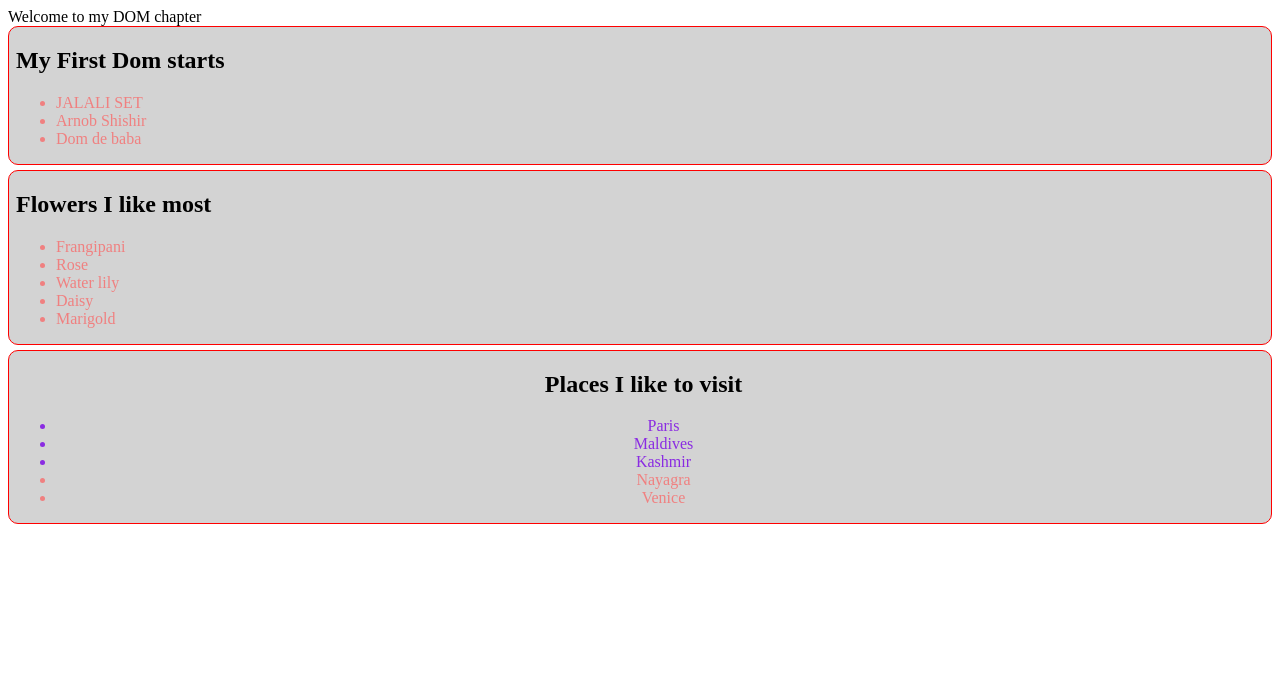
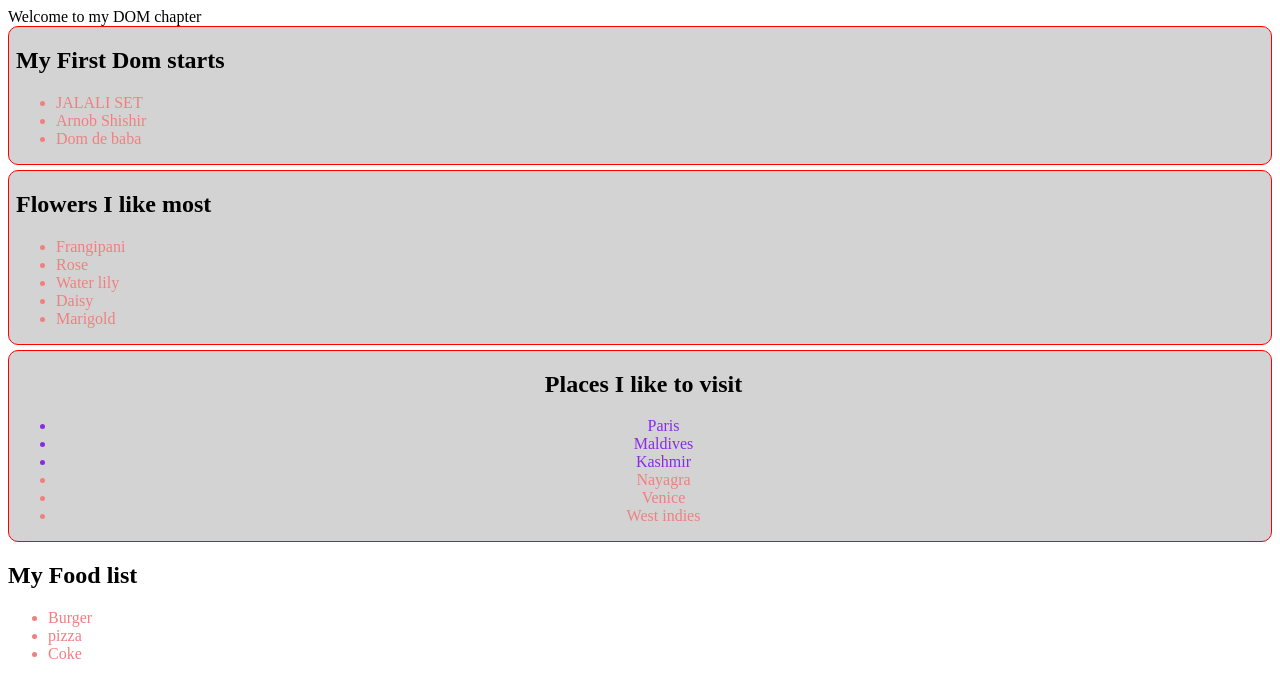
Before and after one commit to arnobshishir/DOM-intro, a plain HTML site: page index.html in a window 1280 px wide. Drawn offline with Linux system fonts and the light colour scheme.

Commit message:
appendChild uses

```diff
--- a/index.html
+++ b/index.html
@@ -14,7 +14,7 @@
 </head>
 <body>
     <header>Welcome to my DOM chapter</header>
-    <main>
+    <main id="main-container">
         <section>
             <h1>My First Dom starts</h1>
             <ul>
@@ -38,7 +38,7 @@
         </section>
         <section id="places-container">
             <h1 id="places">Places I like to visit</h1>
-            <ul>
+            <ul id="places-list">
                 <li class="important-places">Paris</li>
                 <li class="important-places">Maldives</li>
                 <li class="important-places">Kashmir</li>
@@ -49,6 +49,7 @@
     </main>
 <script src="js/dom.js"></script>
 <script src="js/styleInJs.js"></script>
+<script src="js/appened.js"></script>
 <script>
      const licollection = document.getElementsByTagName('li')
      //console.log(licollection);
--- /dev/null
+++ b/js/appened.js
@@ -0,0 +1,29 @@
+const placesList = document.getElementById('places-list');
+const li = document.createElement('li');
+li.innerText = 'West indies';
+
+placesList.appendChild(li);
+
+const mainContainer = document.getElementById('main-container');
+
+const section = document.createElement('section');
+const h1 = document.createElement('h1');
+h1.innerText = 'My Food list';
+section.appendChild(h1);
+
+mainContainer.appendChild(section);
+
+const ul = document.createElement('ul');
+const li1 = document.createElement('li');
+li1.innerText = 'Burger';
+ul.appendChild(li1);
+
+const li2 = document.createElement('li');
+li2.innerText = 'pizza';
+ul.appendChild(li2);
+
+const li3 = document.createElement('li');
+li3.innerText = 'Coke';
+ul.appendChild(li3);
+
+section.appendChild(ul);
```
